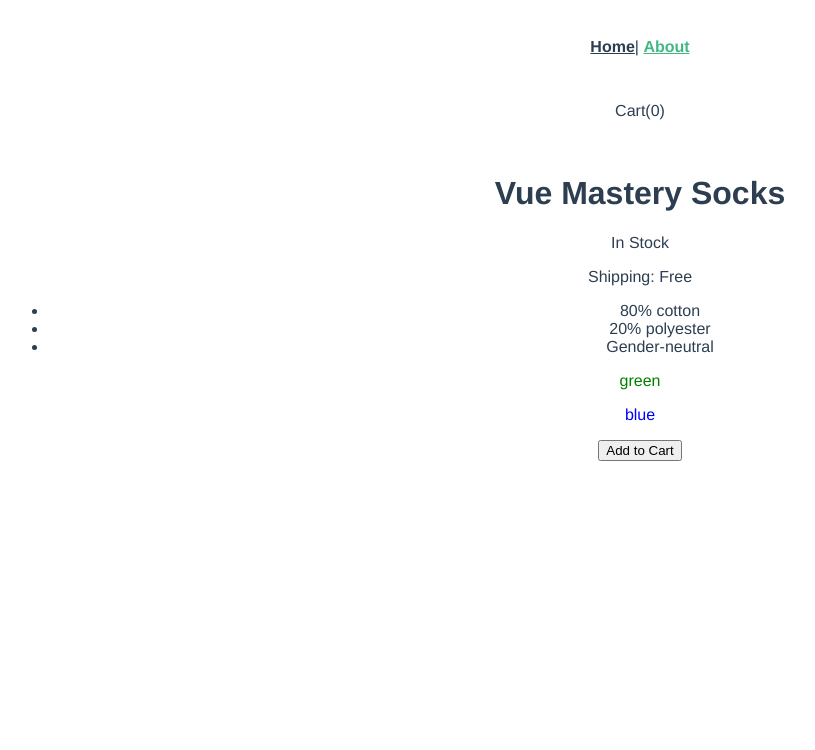
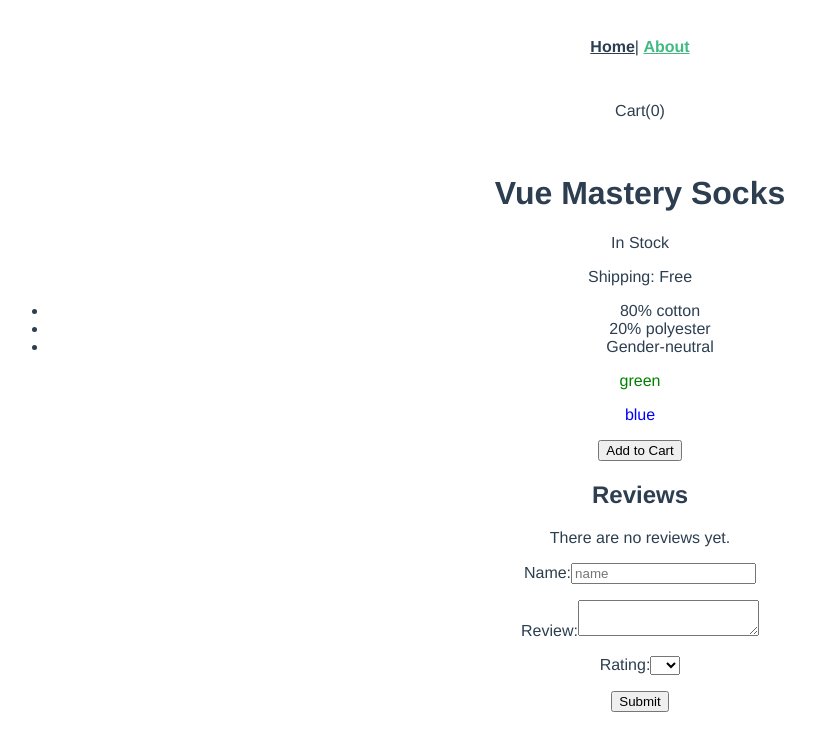
Before and after one commit to MIClavelTe/vue-my-project, a Vue app: page /about in a window 1280 px wide. Shown: the top 750 px of the page, without its empty margins (0-815 px from the left). Built offline with nearby package versions, Linux system fonts and the light colour scheme.

Commit message:
create form with two-way binding and custom form validation

```diff
--- a/src/views/product.vue
+++ b/src/views/product.vue
@@ -32,11 +32,29 @@
     >
       Add to Cart
     </button>
+
+    <div>
+      <h2>Reviews</h2>
+      <p v-if="!reviews.length">There are no reviews yet.</p>
+      <ul>
+        <li v-for="(review, index) in reviews" :key="index">
+          <p>{{ review.name }}</p>
+          <p>{{ review.review }}</p>
+          <p>{{ review.rating }}</p>
+        </li>
+      </ul>
+    </div>
+
+    <ProductReview @product-submitted="addReview" />
   </div>
 </template>
 
 <script>
+import ProductReview from './productReview'
 export default {
+  components: {
+    ProductReview
+  },
   props: {
     premium: {
       type: Boolean,
@@ -62,7 +80,8 @@
           variantImage: '',
           variantQuantity: 0
         }
-      ]
+      ],
+      reviews: []
     }
   },
   methods: {
@@ -71,7 +90,11 @@
     },
     updateProduct(index) {
       this.selectedVariant = index
-      console.log(index)
+      // console.log(index)
+    },
+    addReview(productReview) {
+      this.reviews.push(productReview)
+      console.log(productReview)
     }
   },
   computed: {
--- /dev/null
+++ b/src/views/productReview.vue
@@ -0,0 +1,69 @@
+<template>
+  <form class="review-form" @submit.prevent="onSubmit">
+    <p v-if="errors.length">
+      <b>Please correct the following error(s):</b>
+      <ul>
+        <li v-for="(error, index) in errors" :key="index">{{ error }}</li>
+      </ul>
+    </p>
+
+    <p>
+      <label for="name">Name:</label>
+      <input id="name" v-model="name" placeholder="name" />
+    </p>
+
+    <p>
+      <label for="review">Review:</label>
+      <textarea id="review" v-model="review"></textarea>
+    </p>
+
+    <p>
+      <label for="rating">Rating:</label>
+      <select id="rating" v-model.number="rating">
+        <option>5</option>
+        <option>4</option>
+        <option>3</option>
+        <option>2</option>
+        <option>1</option>
+      </select>
+    </p>
+
+    <p>
+      <input type="submit" value="Submit" />
+    </p>
+  </form>
+</template>
+
+<script>
+export default {
+  data() {
+    return {
+      name: null,
+      review: null,
+      rating: null,
+      errors: []
+    }
+  },
+  methods: {
+    onSubmit() {
+      if (this.name && this.review && this.rating) {
+        let productReview = {
+          name: this.name,
+          review: this.review,
+          rating: this.rating
+        }
+        this.$emit('product-submitted', productReview)
+        this.name = null
+        this.review = null
+        this.rating = null
+      } else {
+        if (!this.name) this.errors.push('Name required.')
+        if (!this.review) this.errors.push('Review required.')
+        if (!this.rating) this.errors.push('Rating required.')
+      }
+    }
+  }
+}
+</script>
+
+<style></style>
```
